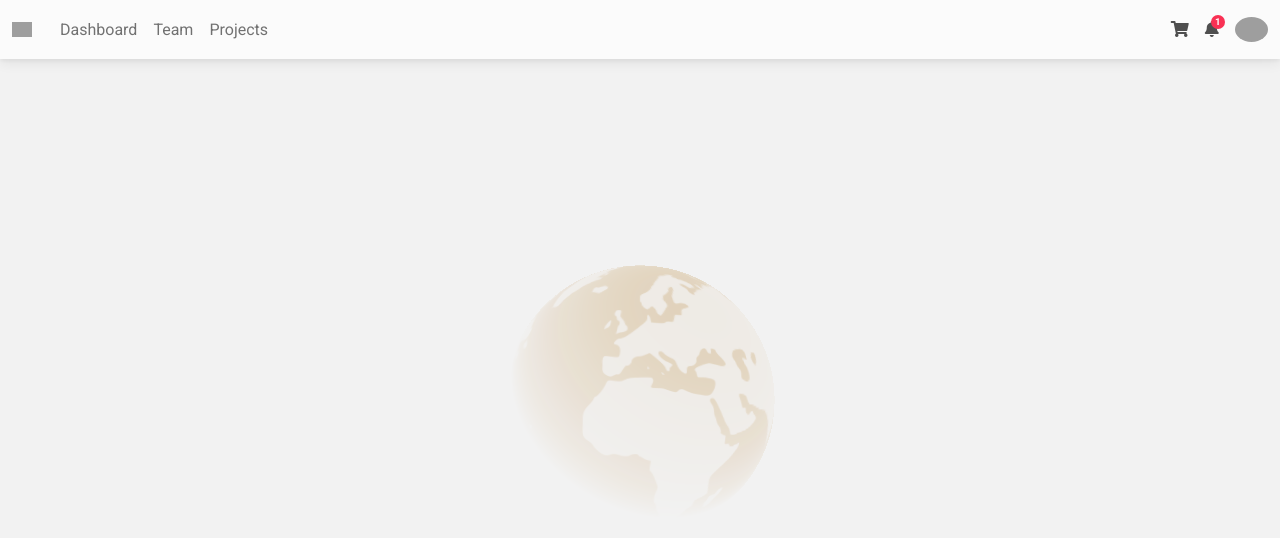
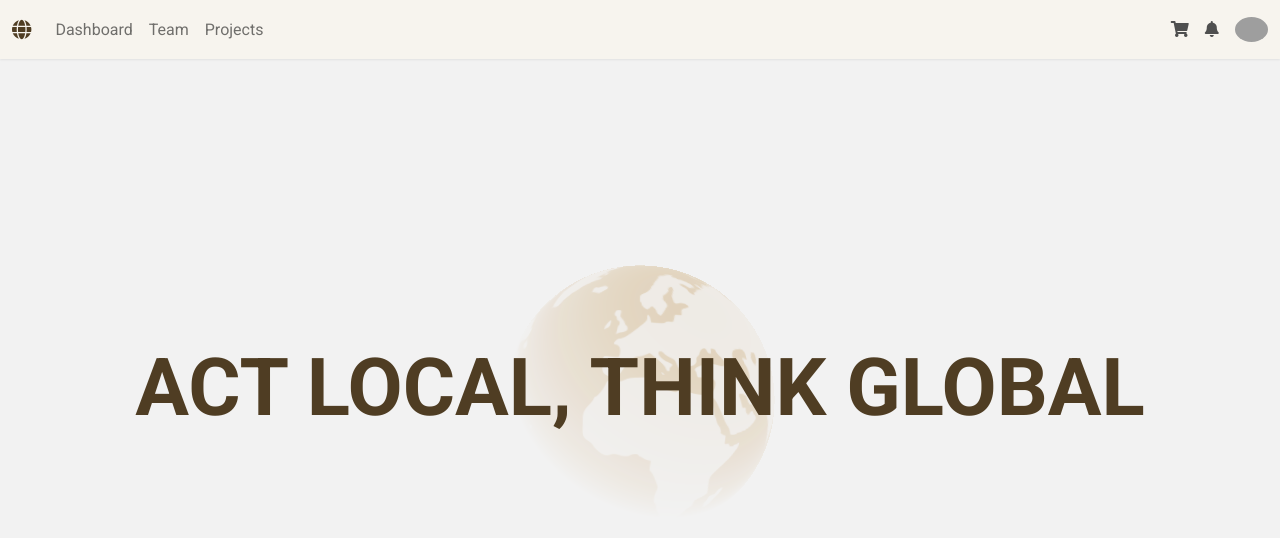
Before and after one commit to Verdime/Virtual_Tour_Playeground, a plain HTML site: page index.html in a window 1280 px wide. Drawn offline with nearby package versions, Linux system fonts and the light colour scheme; grey boxes are pictures that could not be loaded; animation ran at ten frames a second.

Commit message:
bigger globe, changed classes and added text. Upper left corner new icon, removed utility icons.

```diff
--- a/index.html
+++ b/index.html
@@ -41,14 +41,33 @@
         mix-blend-mode: exclusion;
         z-index: -9999;
       }
+
+      .text-theme {
+        color:hsl(35, 38.2%, 22.4%)
+      }
+
+      .bg-theme-light {
+        background-color: hsl(35, 37.5%, 95.2%);
+      }
+
+      .bg-theme-dark {
+        background-color: hsl(35, 38.5%, 22.4%) !important;
+      }
+
     </style>
   </head>
   <body>
 
     <header>
 
-            <!-- Navbar -->
-      <nav class="navbar navbar-expand-lg navbar-light bg-light">
+      <!-- Navbar -->
+      <nav class="
+      navbar
+      navbar-expand-lg
+      navbar-light
+      bg-theme-light
+      shadow-1 fixed-top">
+
         <!-- Container wrapper -->
         <div class="container-fluid">
           <!-- Toggle button -->
@@ -68,12 +87,7 @@
           <div class="collapse navbar-collapse" id="navbarSupportedContent">
             <!-- Navbar brand -->
             <a class="navbar-brand mt-2 mt-lg-0" href="#">
-              <img
-                src="https://mdbcdn.b-cdn.net/img/logo/mdb-transaprent-noshadows.webp"
-                height="15"
-                alt="MDB Logo"
-                loading="lazy"
-              />
+              <i class="fas fa-globe text-theme"></i>
             </a>
             <!-- Left links -->
             <ul class="navbar-nav me-auto mb-2 mb-lg-0">
@@ -109,7 +123,7 @@
                 aria-expanded="false"
               >
                 <i class="fas fa-bell"></i>
-                <span class="badge rounded-pill badge-notification bg-danger">1</span>
+
               </a>
               <ul
                 class="dropdown-menu dropdown-menu-end"
@@ -174,6 +188,12 @@
       <div class="container">
 
         <section>
+          <div class = "vh-100 d-flex align-items-center
+          justify-content-center">
+            <div class="text-center">
+              <h1 class="display-1 text-uppercase fw-bold text-theme mb-4">Act local, think global</h1>
+            </div>
+          </div>
           <canvas class="webgl"></canvas>
         </section>
 
```
